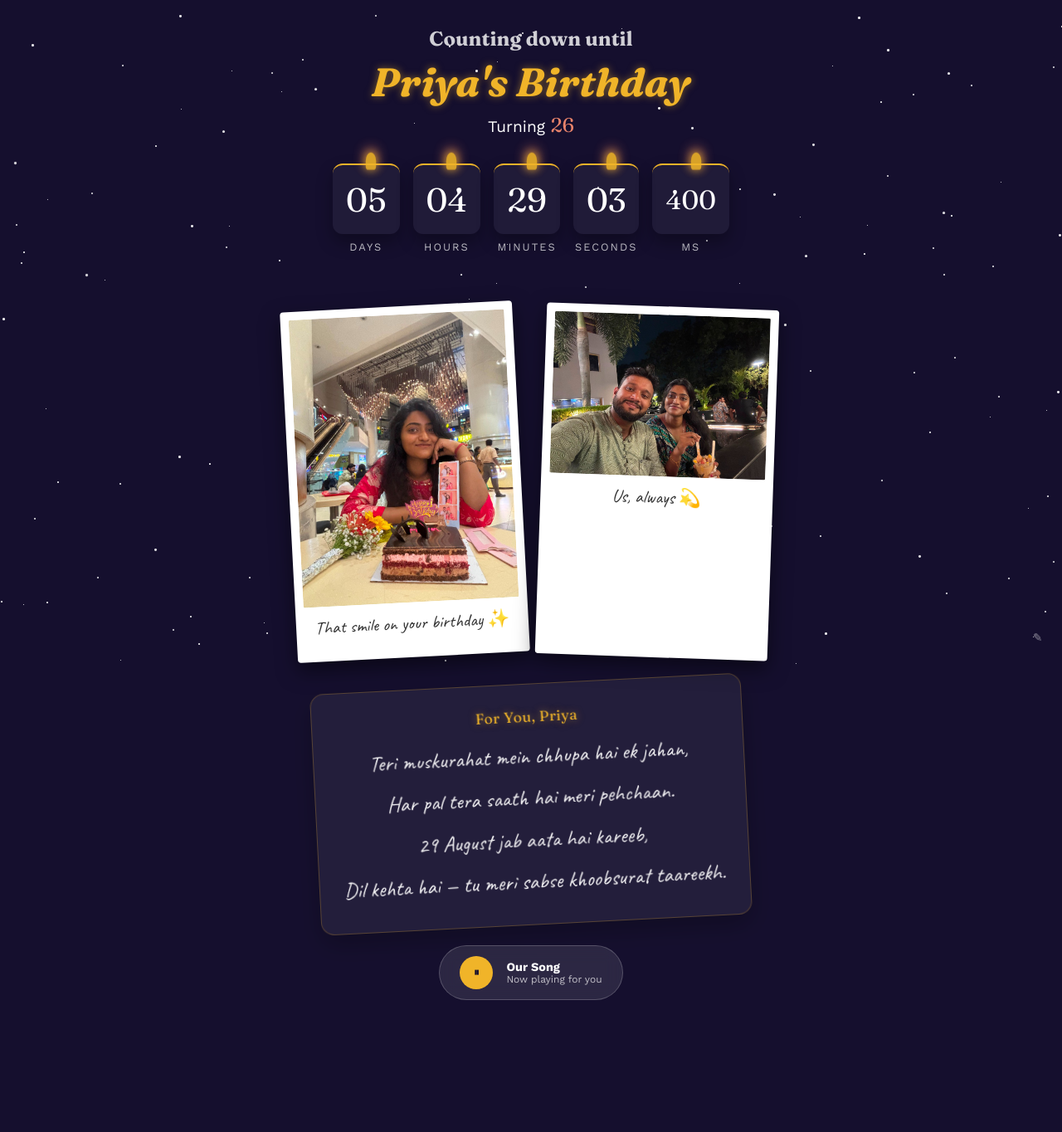
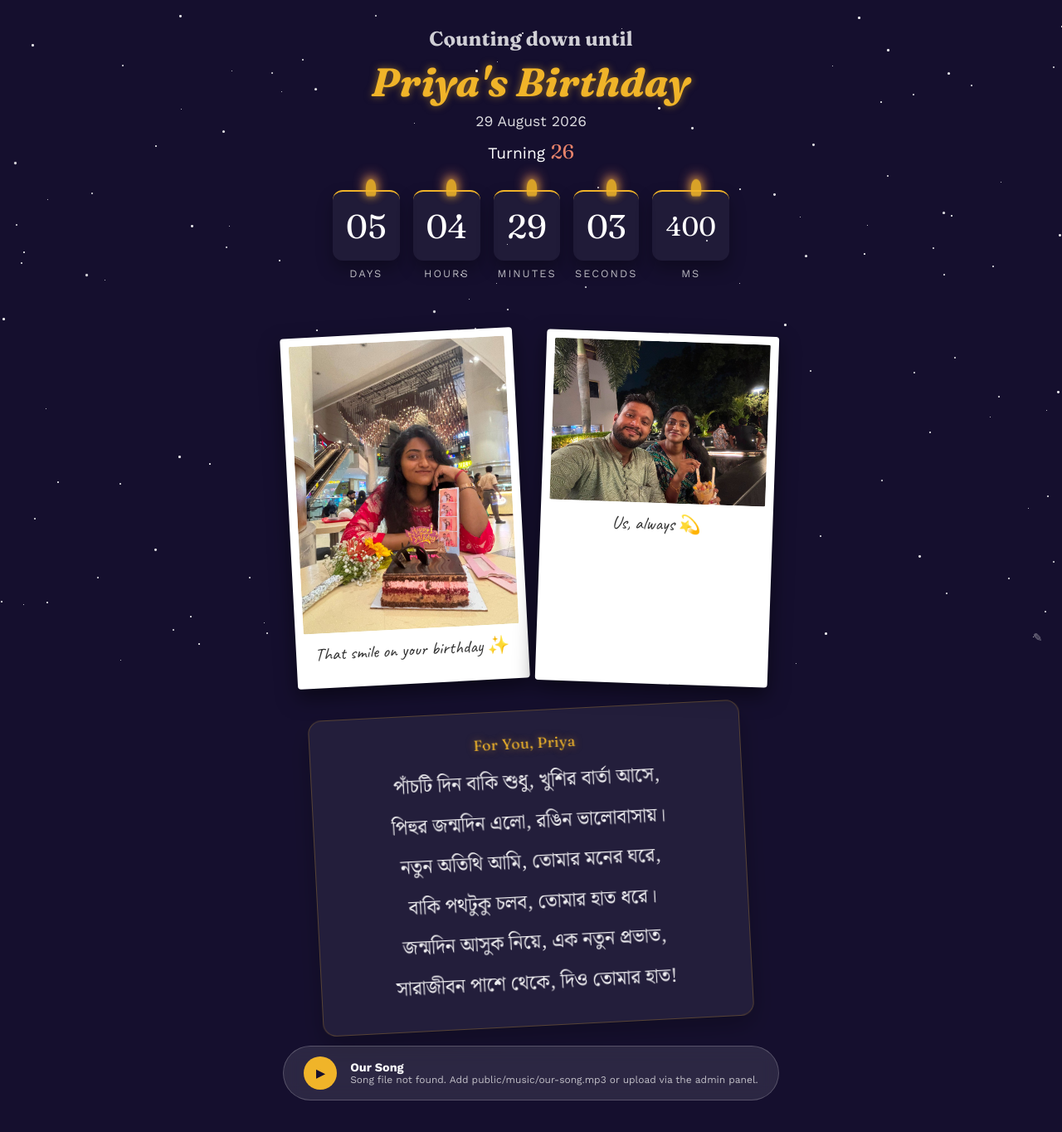
Before and after one commit to deepmukherjee011/Birthday_Countdown_For-Your_Special_One, a React (Vite) app: page / in a window 1280 px wide. Shown: the top 1364 px of the page at 83% size. Before the commit the page ends 1269 px from the top, so only its background shows below. Built offline with nearby package versions, Linux system fonts and the light colour scheme; no server answers; the database is empty.

Commit message:
latest changes

```diff
--- a/index.html
+++ b/index.html
@@ -7,7 +7,7 @@
     <title>For Priya ✨</title>
     <link rel="preconnect" href="https://fonts.googleapis.com">
     <link rel="preconnect" href="https://fonts.gstatic.com" crossorigin>
-    <link href="https://fonts.googleapis.com/css2?family=Caveat:wght@400..700&family=Fraunces:ital,opsz,wght@0,9..144,100..900;1,9..144,100..900&family=Work+Sans:ital,wght@0,100..900;1,100..900&display=swap" rel="stylesheet">
+    <link href="https://fonts.googleapis.com/css2?family=Caveat:wght@400..700&family=Fraunces:ital,opsz,wght@0,9..144,100..900;1,9..144,100..900&family=Noto+Serif+Bengali:wght@400;600&family=Work+Sans:ital,wght@0,100..900;1,100..900&display=swap" rel="stylesheet">
   </head>
   <body>
     <div id="app"></div>
--- a/src/App.jsx
+++ b/src/App.jsx
@@ -1,4 +1,4 @@
-import { useState } from 'react';
+import { useState, useCallback } from 'react';
 import Starfield from './components/Starfield';
 import CountdownTimer from './components/CountdownTimer';
 import Celebration from './components/Celebration';
@@ -13,6 +13,10 @@ function App() {
   const { config, photos, shyari, song, loading, error, refetch } = useFirebaseData();
   const [isCelebrating, setIsCelebrating] = useState(false);
   const [showAdmin, setShowAdmin] = useState(false);
+  const handleCelebrate = useCallback(() => setIsCelebrating(true), []);
+  const celebrationAge = config.targetYear
+    ? config.targetYear - config.birthYear
+    : new Date().getFullYear() - config.birthYear;
 
   if (loading) {
     return (
@@ -37,7 +41,7 @@ function App() {
         {isCelebrating ? (
           <Celebration
             name={config.name}
-            age={new Date().getFullYear() - config.birthYear}
+            age={celebrationAge}
           />
         ) : (
           <CountdownTimer
@@ -45,7 +49,8 @@ function App() {
             birthMonth={config.birthMonth}
             birthDate={config.birthDate}
             birthYear={config.birthYear}
-            onCelebrate={() => setIsCelebrating(true)}
+            targetYear={config.targetYear}
+            onCelebrate={handleCelebrate}
           />
         )}
 
--- a/src/components/AudioPlayer.jsx
+++ b/src/components/AudioPlayer.jsx
@@ -3,30 +3,67 @@ import { useState, useRef, useEffect, useCallback } from 'react';
 const AudioPlayer = ({ song, autoplay = true }) => {
   const [isPlaying, setIsPlaying] = useState(false);
   const [needsInteraction, setNeedsInteraction] = useState(false);
+  const [audioError, setAudioError] = useState('');
   const audioRef = useRef(null);
 
+  useEffect(() => {
+    setAudioError('');
+    setNeedsInteraction(false);
+    setIsPlaying(false);
+  }, [song?.src]);
+
   const playAudio = useCallback(async () => {
-    if (!audioRef.current || !song?.src) return false;
+    const audio = audioRef.current;
+    if (!audio || !song?.src) return false;
 
     try {
-      await audioRef.current.play();
+      audio.load();
+      await audio.play();
       setIsPlaying(true);
       setNeedsInteraction(false);
+      setAudioError('');
       return true;
     } catch (error) {
-      console.warn('Autoplay blocked, waiting for interaction:', error);
-      setNeedsInteraction(true);
+      if (error?.name === 'NotAllowedError') {
+        setNeedsInteraction(true);
+        setAudioError('');
+      } else {
+        setNeedsInteraction(false);
+        setAudioError('Song could not load. Add public/music/our-song.mp3 or upload via the admin panel.');
+      }
       return false;
     }
   }, [song?.src]);
 
   useEffect(() => {
     if (!autoplay || !song?.src) return;
-    playAudio();
-  }, [autoplay, song?.src, playAudio]);
 
-  const togglePlay = () => {
-    if (!song?.src) return;
+    const tryAutoplay = async () => {
+      const audio = audioRef.current;
+      if (!audio) return;
+
+      try {
+        await audio.play();
+        setIsPlaying(true);
+        setNeedsInteraction(false);
+      } catch (error) {
+        if (error?.name === 'NotAllowedError') {
+          setNeedsInteraction(true);
+        }
+      }
+    };
+
+    tryAutoplay();
+  }, [autoplay, song?.src]);
+
+  const handleAudioError = () => {
+    setIsPlaying(false);
+    setNeedsInteraction(false);
+    setAudioError('Song file not found. Add public/music/our-song.mp3 or upload via the admin panel.');
+  };
+
+  const togglePlay = async () => {
+    if (!song?.src || audioError) return;
 
     if (isPlaying) {
       audioRef.current?.pause();
@@ -34,18 +71,18 @@ const AudioPlayer = ({ song, autoplay = true }) => {
       return;
     }
 
-    playAudio();
+    await playAudio();
   };
 
-  const handleStart = () => {
-    playAudio();
+  const handleStart = async () => {
+    await playAudio();
   };
 
   if (!song?.src) return null;
 
   return (
     <>
-      {needsInteraction && (
+      {needsInteraction && !audioError && (
         <button
           type="button"
           className="music-start-overlay"
@@ -62,6 +99,7 @@ const AudioPlayer = ({ song, autoplay = true }) => {
           type="button"
           onClick={togglePlay}
           className="audio-play-btn"
+          disabled={Boolean(audioError)}
           aria-label={isPlaying ? 'Pause music' : 'Play music'}
         >
           {isPlaying ? '⏸' : '▶'}
@@ -70,7 +108,11 @@ const AudioPlayer = ({ song, autoplay = true }) => {
         <div className="audio-meta">
           <span className="audio-title">{song.title || 'Our Song'}</span>
           <span className="audio-subtitle">
-            {isPlaying ? 'Now playing for you' : song.subtitle || 'Tap to play'}
+            {audioError
+              ? audioError
+              : isPlaying
+                ? 'Now playing for you'
+                : song.subtitle || 'Tap to play'}
           </span>
         </div>
 
@@ -81,6 +123,7 @@ const AudioPlayer = ({ song, autoplay = true }) => {
           preload="auto"
           onPlay={() => setIsPlaying(true)}
           onPause={() => setIsPlaying(false)}
+          onError={handleAudioError}
         />
       </div>
     </>
--- a/src/components/CountdownTimer.jsx
+++ b/src/components/CountdownTimer.jsx
@@ -1,49 +1,60 @@
-import { useState, useEffect } from 'react';
+import { useState, useEffect, useMemo } from 'react';
 
-const CountdownTimer = ({ name, birthMonth, birthDate, birthYear, onCelebrate }) => {
+const MONTH_NAMES = [
+  'January', 'February', 'March', 'April', 'May', 'June',
+  'July', 'August', 'September', 'October', 'November', 'December',
+];
+
+const CountdownTimer = ({
+  name,
+  birthMonth,
+  birthDate,
+  birthYear,
+  targetYear,
+  onCelebrate,
+}) => {
   const [timeLeft, setTimeLeft] = useState({
     days: 0,
     hours: 0,
     minutes: 0,
     seconds: 0,
-    ms: 0
+    ms: 0,
   });
-  const [ageTurning, setAgeTurning] = useState(0);
+
+  const targetBirthday = useMemo(() => {
+    const year = targetYear ?? new Date().getFullYear();
+    return new Date(year, birthMonth - 1, birthDate, 0, 0, 0, 0);
+  }, [birthMonth, birthDate, targetYear]);
+
+  const ageTurning = targetBirthday.getFullYear() - birthYear;
+  const targetLabel = `${birthDate} ${MONTH_NAMES[birthMonth - 1]} ${targetBirthday.getFullYear()}`;
 
   useEffect(() => {
     const calculateTimeLeft = () => {
-      const now = new Date();
-      // Month is 0-indexed in Date constructor (0 = Jan, 11 = Dec)
-      let nextBirthday = new Date(now.getFullYear(), birthMonth - 1, birthDate);
-
-      if (now > nextBirthday) {
-        nextBirthday.setFullYear(now.getFullYear() + 1);
-      }
-
-      const difference = nextBirthday.getTime() - now.getTime();
-      const nextAge = nextBirthday.getFullYear() - birthYear;
-      setAgeTurning(nextAge);
+      const now = Date.now();
+      const difference = targetBirthday.getTime() - now;
 
       if (difference <= 0 && difference > -86400000) {
-        // It's the birthday! (allow celebration for 24h)
         onCelebrate();
         return;
       }
 
+      const remaining = Math.max(0, difference);
+      const totalSeconds = Math.floor(remaining / 1000);
+
       setTimeLeft({
-        days: Math.floor(difference / (1000 * 60 * 60 * 24)),
-        hours: Math.floor((difference / (1000 * 60 * 60)) % 24),
-        minutes: Math.floor((difference / 1000 / 60) % 60),
-        seconds: Math.floor((difference / 1000) % 60),
-        ms: Math.floor(difference % 1000)
+        days: Math.floor(totalSeconds / 86400),
+        hours: Math.floor((totalSeconds % 86400) / 3600),
+        minutes: Math.floor((totalSeconds % 3600) / 60),
+        seconds: totalSeconds % 60,
+        ms: Math.floor(remaining % 1000),
       });
     };
 
-    calculateTimeLeft(); // Initial calc
-    // Run frequently to update milliseconds smoothly
+    calculateTimeLeft();
     const timer = setInterval(calculateTimeLeft, 50);
     return () => clearInterval(timer);
-  }, [birthMonth, birthDate, birthYear, onCelebrate]);
+  }, [targetBirthday, onCelebrate]);
 
   const pad = (num, length = 2) => String(num).padStart(length, '0');
 
@@ -53,8 +64,11 @@ const CountdownTimer = ({ name, birthMonth, birthDate, birthYear, onCelebrate })
         Counting down until
       </h2>
       <h1 className="font-display text-glow" style={{ fontSize: '3rem', fontStyle: 'italic', marginBottom: '0.5rem' }}>
-        {name}'s Birthday
+        {name}&apos;s Birthday
       </h1>
+      <p style={{ marginBottom: '0.75rem', fontSize: '1.1rem', opacity: 0.85 }}>
+        {targetLabel}
+      </p>
       <p style={{ marginBottom: '2rem', fontSize: '1.2rem' }}>
         Turning <span className="font-display text-coral" style={{ fontSize: '1.5rem' }}>{ageTurning}</span>
       </p>
@@ -63,14 +77,14 @@ const CountdownTimer = ({ name, birthMonth, birthDate, birthYear, onCelebrate })
         display: 'flex',
         justifyContent: 'center',
         gap: '1rem',
-        flexWrap: 'wrap'
+        flexWrap: 'wrap',
       }}>
         {Object.entries(timeLeft).map(([unit, value]) => (
           <div key={unit} style={{
             display: 'flex',
             flexDirection: 'column',
             alignItems: 'center',
-            minWidth: unit === 'ms' ? '85px' : '70px'
+            minWidth: unit === 'ms' ? '85px' : '70px',
           }}>
             <div style={{
               position: 'relative',
@@ -84,9 +98,8 @@ const CountdownTimer = ({ name, birthMonth, birthDate, birthYear, onCelebrate })
               display: 'flex',
               justifyContent: 'center',
               alignItems: 'center',
-              height: '85px'
+              height: '85px',
             }} className="font-display">
-              {/* CSS Flame */}
               <div className="animate-flicker" style={{
                 position: 'absolute',
                 top: '-15px',
@@ -96,7 +109,7 @@ const CountdownTimer = ({ name, birthMonth, birthDate, birthYear, onCelebrate })
                 height: '20px',
                 background: 'var(--glow-color)',
                 borderRadius: '50% 50% 20% 20%',
-                boxShadow: '0 0 10px var(--glow-color), 0 -5px 15px var(--coral-color)'
+                boxShadow: '0 0 10px var(--glow-color), 0 -5px 15px var(--coral-color)',
               }} />
               {unit === 'ms' ? pad(value, 3) : pad(value, 2)}
             </div>
--- a/src/components/ShayariCard.jsx
+++ b/src/components/ShayariCard.jsx
@@ -6,7 +6,7 @@ const ShayariCard = ({ title, lines }) => {
       {title && (
         <p className="shayari-title font-display text-glow">{title}</p>
       )}
-      <div className="shayari-lines font-handwritten">
+      <div className="shayari-lines">
         {lines.map((line, index) => (
           <p key={index}>{line}</p>
         ))}
--- a/src/config/content.js
+++ b/src/config/content.js
@@ -3,6 +3,7 @@ export const BIRTHDAY_CONFIG = {
   birthMonth: 8,
   birthDate: 29,
   birthYear: 2000,
+  targetYear: 2026,
 };
 
 export const PHOTOS = [
@@ -22,10 +23,12 @@ export const PHOTOS = [
 export const SHYARI = {
   title: 'For You, Priya',
   lines: [
-    'Teri muskurahat mein chhupa hai ek jahan,',
-    'Har pal tera saath hai meri pehchaan.',
-    '29 August jab aata hai kareeb,',
-    'Dil kehta hai — tu meri sabse khoobsurat taareekh.',
+    'পাঁচটি দিন বাকি শুধু, খুশির বার্তা আসে,',
+    'পিহুর জন্মদিন এলো, রঙিন ভালোবাসায়।',
+    'নতুন অতিথি আমি, তোমার মনের ঘরে,',
+    'বাকি পথটুকু চলব, তোমার হাত ধরে।',
+    'জন্মদিন আসুক নিয়ে, এক নতুন প্রভাত,',
+    'সারাজীবন পাশে থেকে, দিও তোমার হাত!',
   ],
 };
 
--- a/src/index.css
+++ b/src/index.css
@@ -7,6 +7,7 @@
   --font-display: 'Fraunces', serif;
   --font-body: 'Work Sans', sans-serif;
   --font-handwritten: 'Caveat', cursive;
+  --font-bengali: 'Noto Serif Bengali', serif;
 }
 
 * {
@@ -190,8 +191,9 @@ input:focus, textarea:focus {
 }
 
 .shayari-lines {
-  font-size: 1.65rem;
-  line-height: 1.7;
+  font-family: var(--font-bengali);
+  font-size: 1.45rem;
+  line-height: 1.85;
   color: rgba(255, 255, 255, 0.92);
 }
 
```
